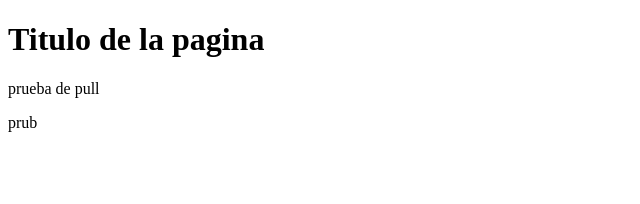
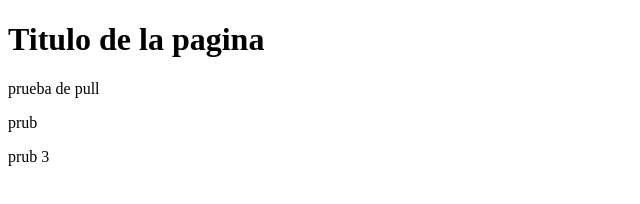
Before and after one commit to martinSchenone/git-2, a plain HTML site: page index.html in a window 1280 px wide. Shown: the full height of the page, 0-640 px from the left. Drawn offline with Linux system fonts and the light colour scheme.

Commit message:
agregando desde local

```diff
--- a/index.html
+++ b/index.html
@@ -9,5 +9,6 @@
     <h1>Titulo de la pagina</h1>
     <p>prueba de pull</p>
     <p>prub</p>
+    <p>prub 3</p>
 </body>
 </html>
```
